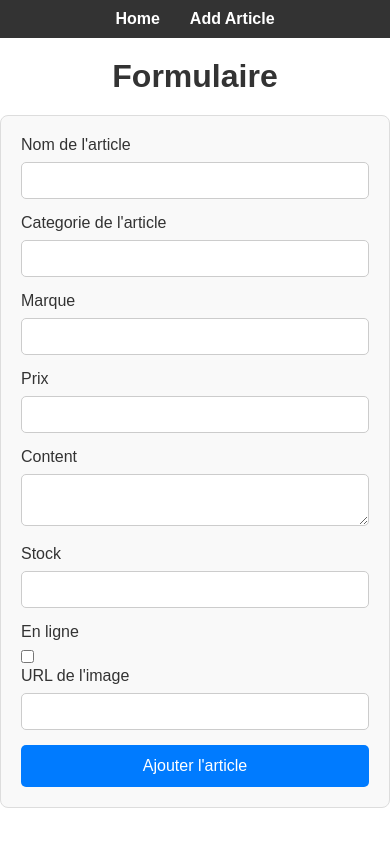
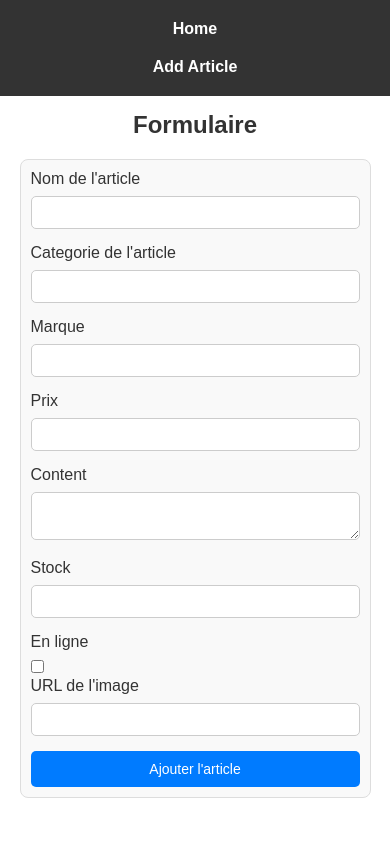
Before and after one commit to Matt0007/E-Shop, a plain HTML site: page form/formulaire.html in a window 390 px wide. Drawn offline with nearby package versions, Linux system fonts and the light colour scheme.

Commit message:
first commit

```diff
--- a/form/postArticle.js
+++ b/form/postArticle.js
@@ -5,7 +5,7 @@ console.log($('#name').val())
 // récuperation des valeurs du formulaire
 const articleDataForm = {
     name:$('#name').val(),
-    category:$('#categorie').val(),
+    category:$('#category').val(),
     brand:$('#brand').val(),
     price:parseFloat($('#price').val()),
     content:$('#content').val(),
@@ -16,7 +16,20 @@ const articleDataForm = {
     }],
 }
 console.log (articleDataForm)
+// envoi des données via une requete Ajax
+$.ajax({
+    url: 'http://localhost:8000/api/article/add',
+    type:'POST',
+    contentType:'application/json',
+    data:JSON.stringify(articleDataForm),
+    success:(response)=> {
+        console.log(`L'article ajouté avec succès: ${response}`);
 
-
+    },
+    error :(xhr, status,error) => {
+        console.error(`Erreur lors de l'ajout de l'article ${error}`);
+    },
 
 })
+
+})
--- a/form/style.css
+++ b/form/style.css
@@ -96,3 +96,48 @@ form textarea:focus {
     border-color: #007bff;
     outline: none;
 }
+
+/* Responsive design */
+@media (max-width: 768px) {
+    header nav ul {
+        flex-direction: column;
+        align-items: center;
+    }
+
+    header nav ul li {
+        margin: 10px 0;
+    }
+
+    form {
+        width: 90%;
+        padding: 15px;
+    }
+
+    form button {
+        font-size: 14px;
+        padding: 10px;
+    }
+}
+
+@media (max-width: 480px) {
+    h1 {
+        font-size: 1.5em;
+        margin: 15px 0;
+    }
+
+    form {
+        padding: 10px;
+    }
+
+    form input[type="text"],
+    form input[type="number"],
+    form input[type="url"],
+    form textarea {
+        padding: 8px;
+    }
+
+    form button {
+        font-size: 14px;
+        padding: 10px;
+    }
+}
```
